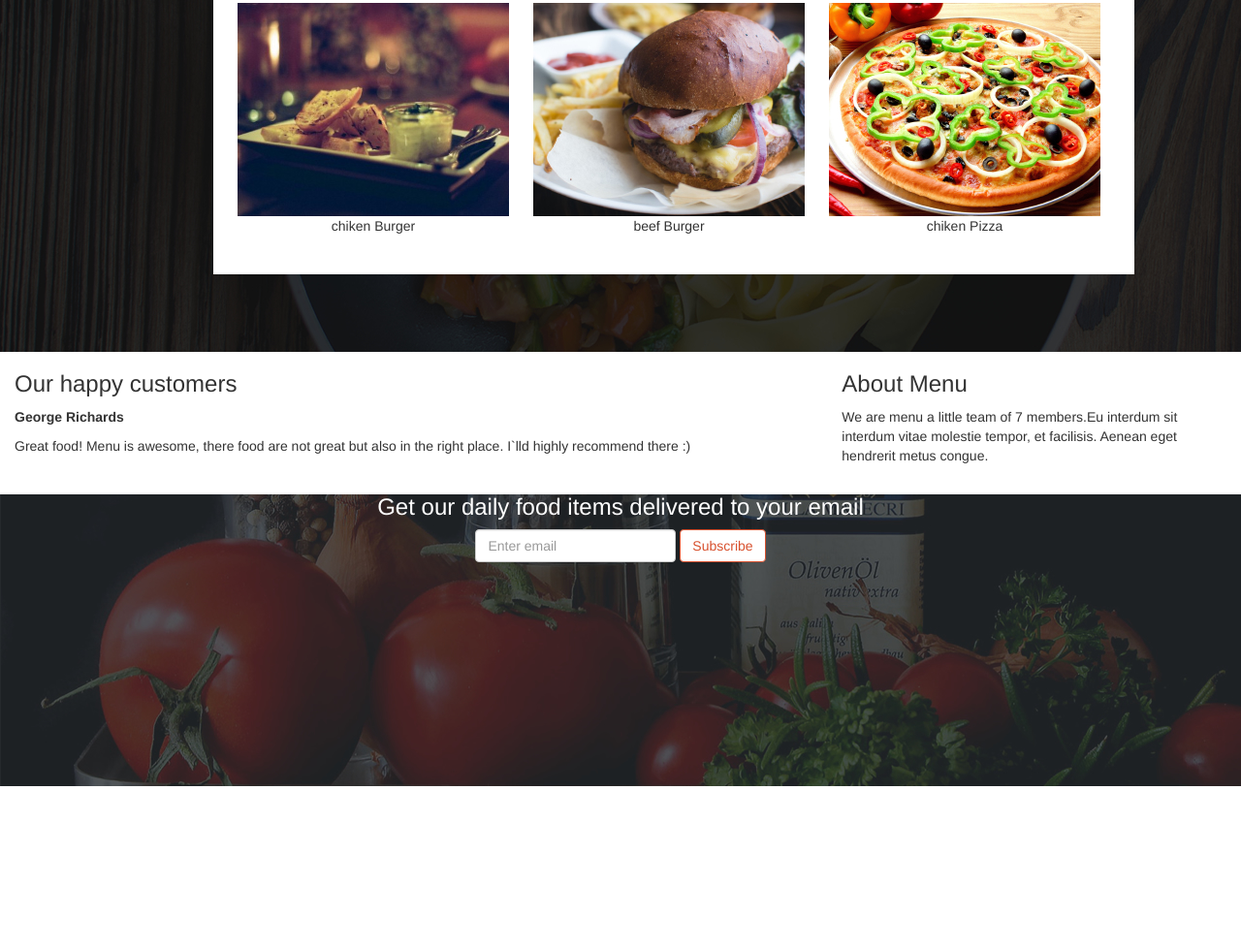
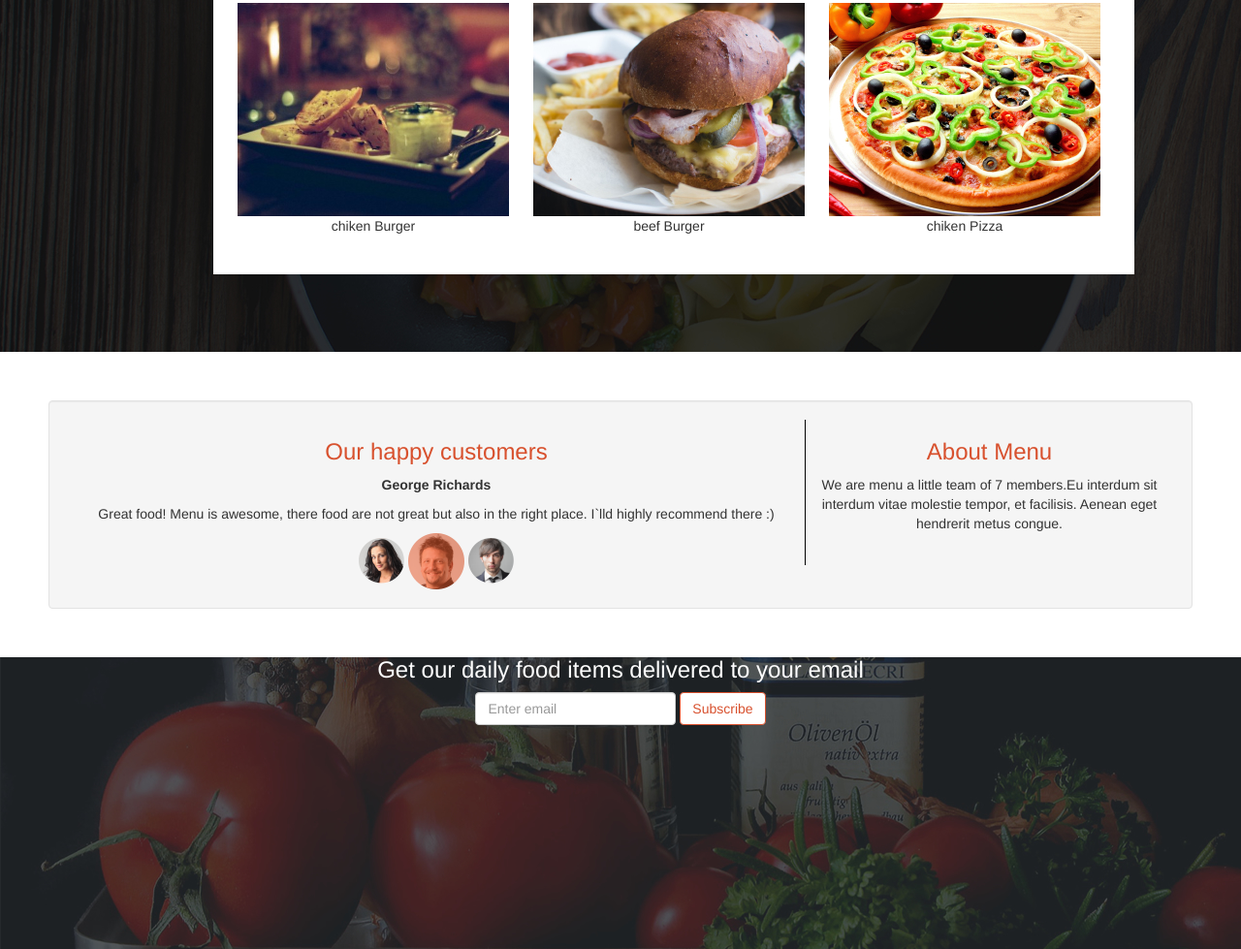
Before and after one commit to kevinwairi/Anita-s-Kitchen, a plain HTML site: page index.html in a window 1280 px wide. Shown: the part 2083-3062 px from the top of the page at 97% size. Before the commit the page ends 2894 px from the top, so only its background shows below. Drawn offline with Linux system fonts and the light colour scheme.

Commit message:
added a class well on the happy customers with imanges

```diff
--- a/css/styles.css
+++ b/css/styles.css
@@ -115,3 +115,17 @@
 	color: #fff;
 	text-align: center;
 }
+
+/*customers*/
+.well	{
+	margin:  50px 50px;
+	text-align: center;
+/*	box-shadow:  5px 10px black;*/
+}
+.well h3	{
+	color: #d8512e;
+}
+.vl {
+    border-left: 1px solid black;
+    height: 150px;
+}
--- a/index.html
+++ b/index.html
@@ -64,13 +64,13 @@
                 <p>Lorem ipsum dolor sit amet, nostra donec lacus<br>,
                 nulla imperdiet litora ultrices enim tempore risus.<br> Massa ac dolor et.
                  Ut amet phasellus ornare, orci wisi ac amet eget dolor<br>,
-             in sapien massa cras mauris pellentesque, primis facilisis<br> quam dolor quisque.
-              Eu interdum sit interdum vitae molestie tempor<br>,
+	             in sapien massa cras mauris pellentesque, primis facilisis<br> quam dolor quisque.
+	              Eu interdum sit interdum vitae molestie tempor<br>,
 		              Eu interdum sit interdum vitae molestie tempor, et facilisis. <br>
 				          Aenean eget hendrerit metus congue. Morbi ligula orci erat sem mi, <br>
 				      malesuada vestibulum. Sed turpis tristique praesent, ante nibh. Mi pede<br>
 				       pellentesque, iste et orci in erat eget.</p>
-          <button name="button" class="btn btn-default gallery-button">VIEW GALLERY</button>
+          		<button name="button" class="btn btn-default gallery-button">VIEW GALLERY</button>
             </div>
         </div>
         <div class="col-sm-6 ">
@@ -100,20 +100,25 @@
     	</div>
 
     </div>
-    <div class="row">
-    	<div class="customers wells">
+    <div class="well">
+    	<div class="row">
                 <div class="col-sm-8">
                     <h3>Our happy customers</h3>
                     <p><strong>George Richards</strong></p>
                     <p>Great food! Menu is awesome, there food are not great but also in the right place. I`lld highly recommend there :)</p>
+                    <div class="customers">
+                    	<img src="img/customers/p1.png">
+                    	<img src="img/customers/p2.png">
+                    	<img src="img/customers/p3.png">
+                    </div>
 
                 </div>
-                <div class="col-sm-4">
+                <div class="vl col-sm-4">
                     <h3>About Menu</h3>
                     <p>We are menu a little team of 7 members.Eu interdum sit interdum vitae molestie tempor, et facilisis.
           Aenean eget hendrerit metus congue.</p>
                 </div>
-            </div>
+        </div>
 
     </div>
     <div class="newsletter">
```
Also changed, not shown: css/bootstrap.css.
